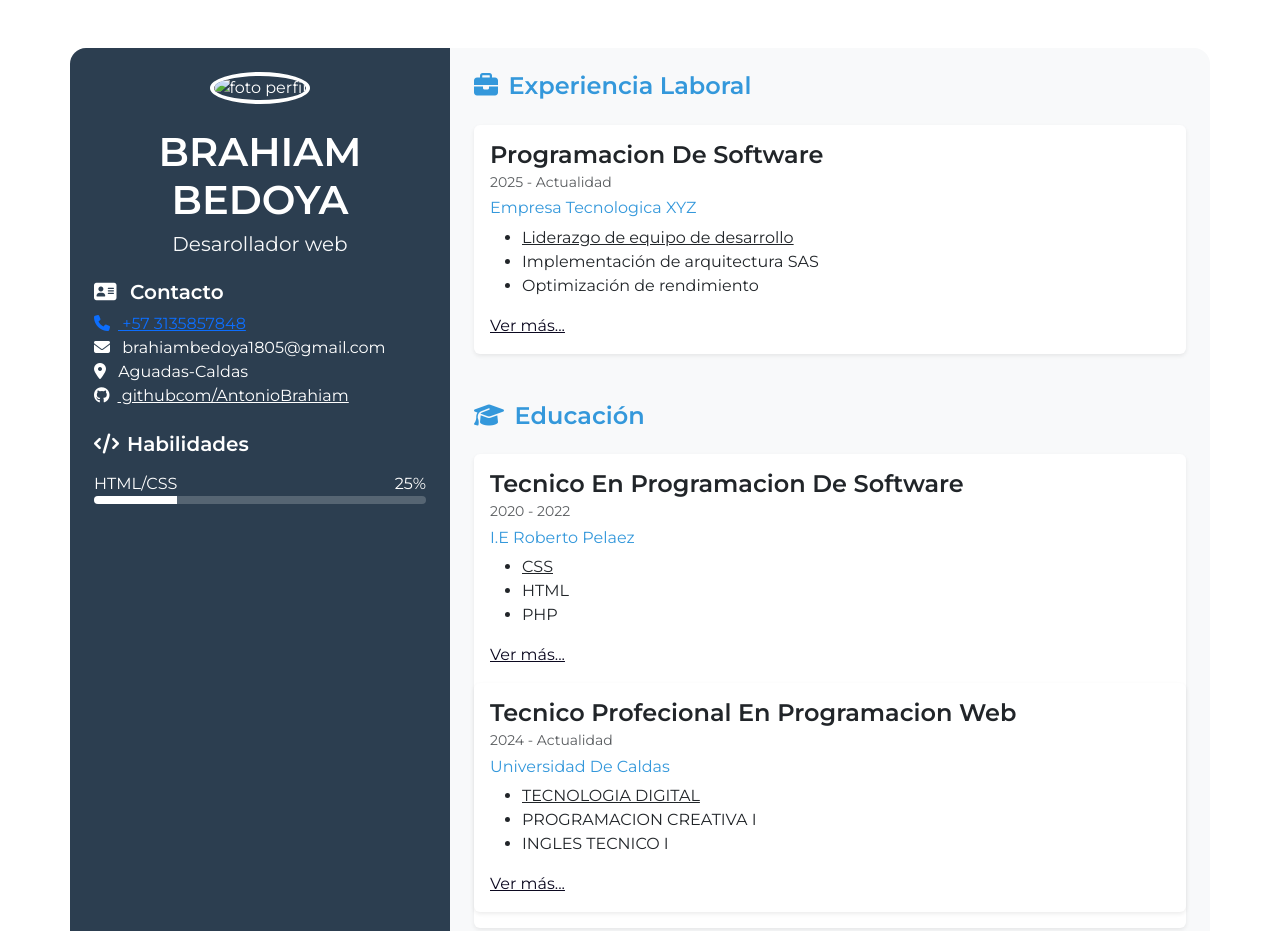
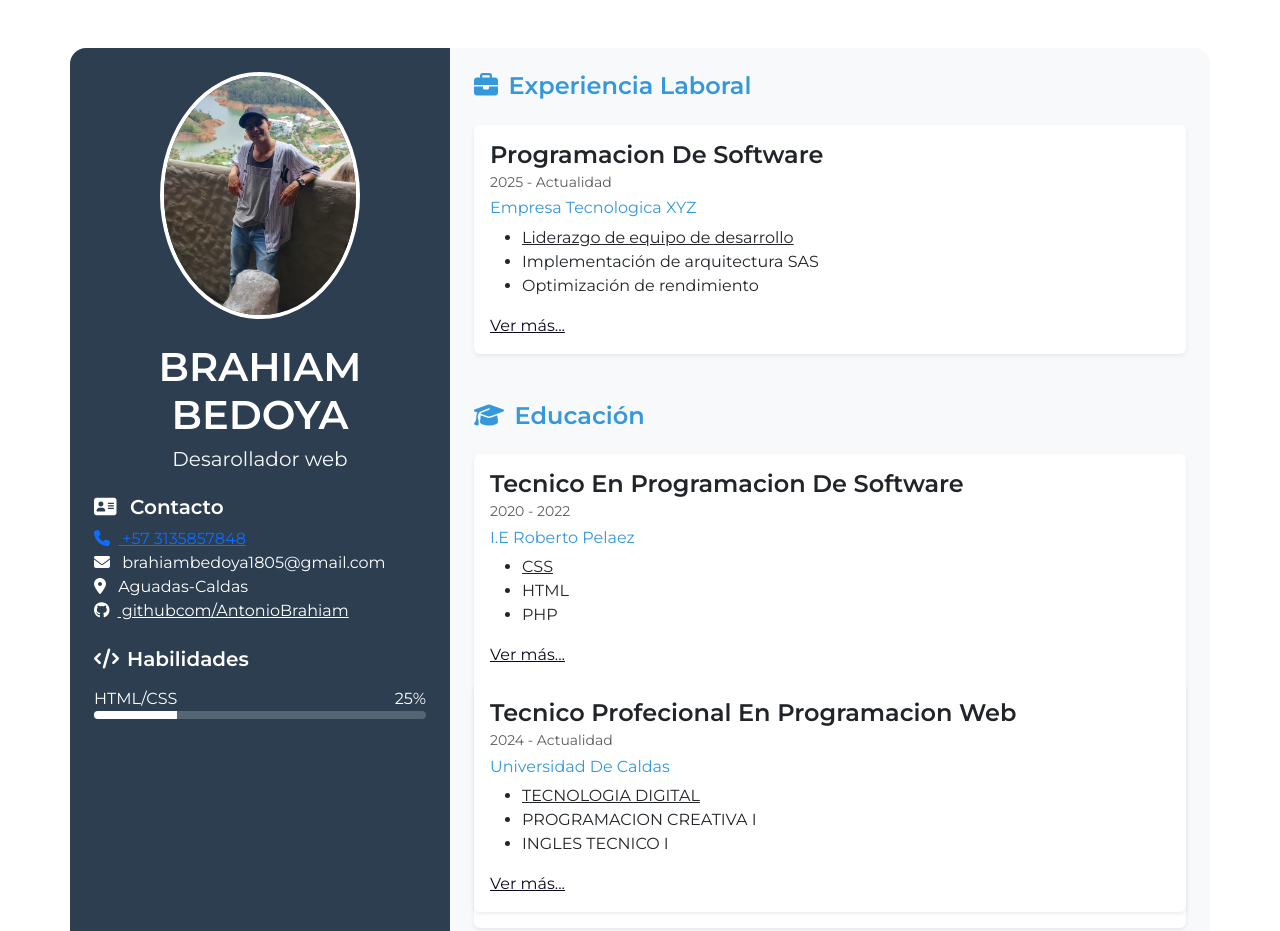
Before and after one commit to Antonio-bbf/Antonio-bbf.github.io, a plain HTML site: page index.html in a window 1280 px wide. Shown: the top 931 px of the page. Drawn offline with nearby package versions, Linux system fonts and the light colour scheme.

Commit message:
Update index.html

```diff
--- a/index.html
+++ b/index.html
@@ -118,7 +118,7 @@
             <div class="col-md-4 bg-primary text-white p-4">
                 <header class="text-center mb-4">
 
-                    <img src="img/img.jpeg" class="img-fluid rounded-circle border border-4 border-white mb-3"
+                    <img src="img.jpeg" class="img-fluid rounded-circle border border-4 border-white mb-3"
                         alt="foto perfil">
 
                     <h1 class="fw-bold mt-2 ">BRAHIAM BEDOYA</h1>
```
